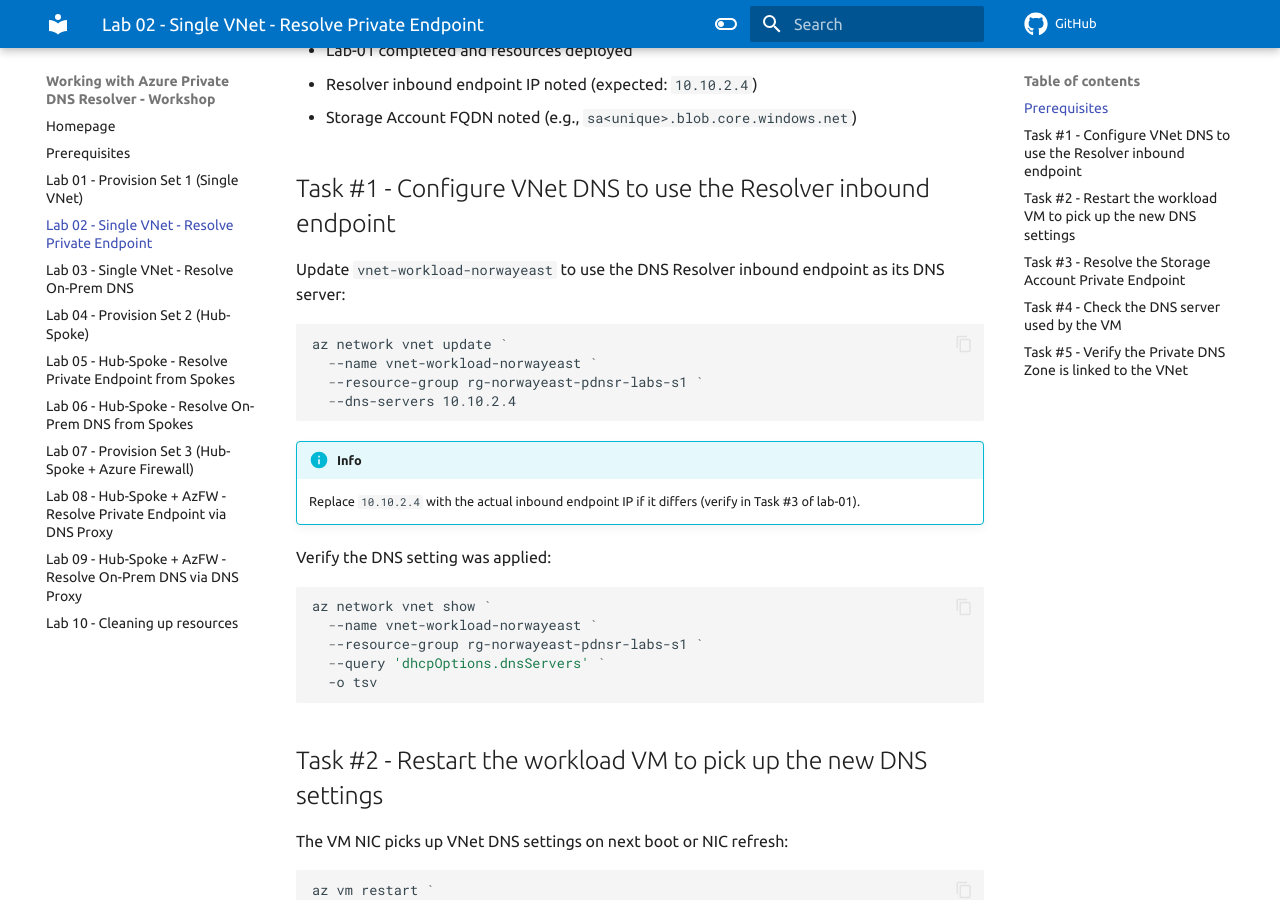
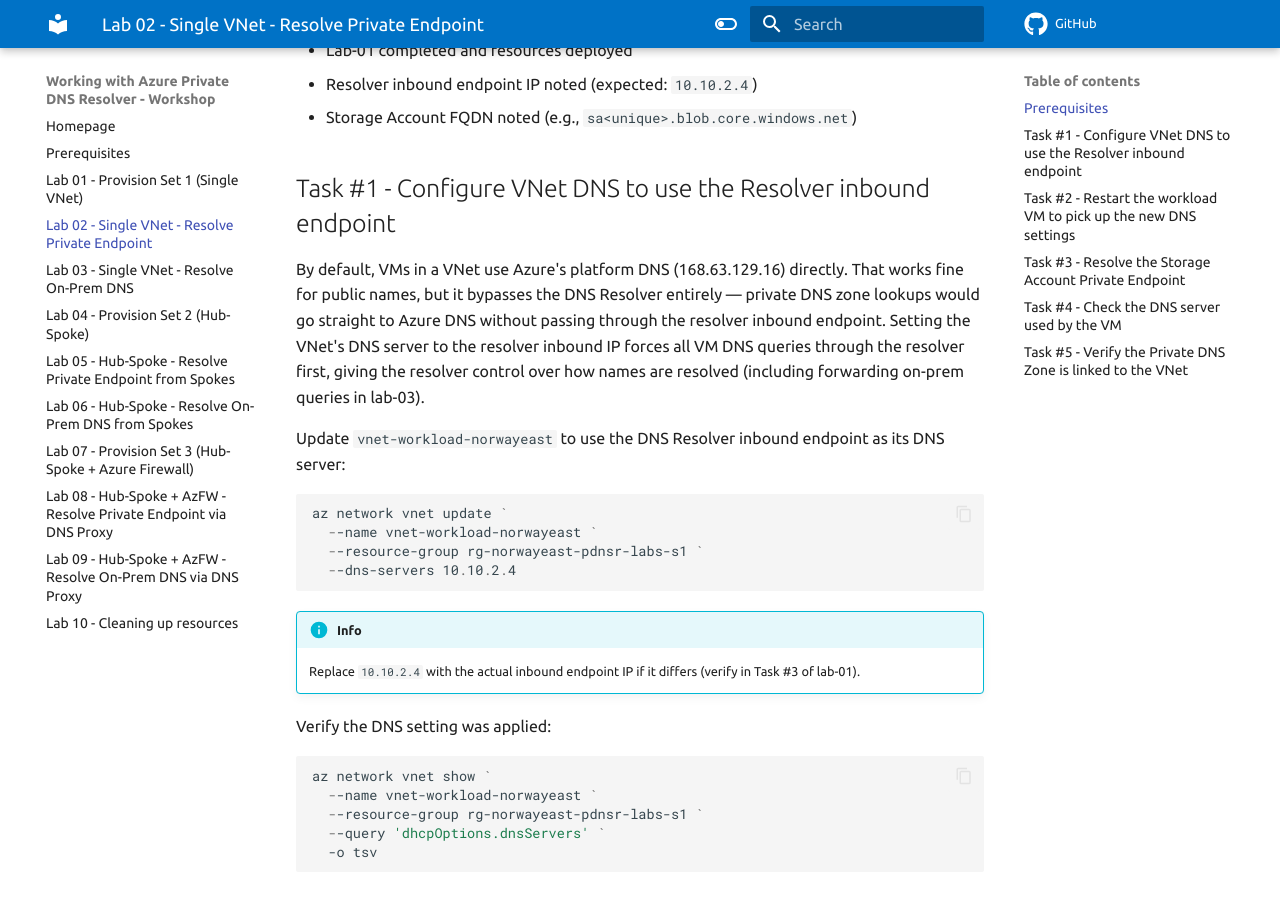
Before and after one commit to iac-oslo/dns-resolver-labs, an MkDocs documentation site: the page built from docs/labs/lab-02/index.md, in a window 1280 px wide and 900 px high, scrolled down 690 px. Built offline with MkDocs 1.6.1 and Material for MkDocs 9.7.7, drawn with Linux system fonts in a browser that asks for light colours; comment, search, counter and statistics services are not loaded.

Commit message:
docs(lab-02): explain why VNet DNS is set to resolver inbound IP
Co-Authored-By: Claude Sonnet 4.6 <noreply@anthropic.com>

```diff
--- a/docs/labs/lab-02/index.md
+++ b/docs/labs/lab-02/index.md
@@ -25,6 +25,8 @@ vm-workload ──DNS query──► Resolver inbound (10.10.2.4)
 - Storage Account FQDN noted (e.g., `sa<unique>.blob.core.windows.net`)
 
 ## Task #1 - Configure VNet DNS to use the Resolver inbound endpoint
+
+By default, VMs in a VNet use Azure's platform DNS (168.63.129.16) directly. That works fine for public names, but it bypasses the DNS Resolver entirely — private DNS zone lookups would go straight to Azure DNS without passing through the resolver inbound endpoint. Setting the VNet's DNS server to the resolver inbound IP forces all VM DNS queries through the resolver first, giving the resolver control over how names are resolved (including forwarding on-prem queries in lab-03).
 
 Update `vnet-workload-norwayeast` to use the DNS Resolver inbound endpoint as its DNS server:
 
```
